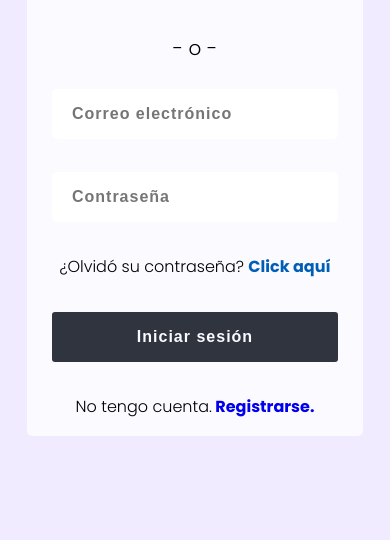
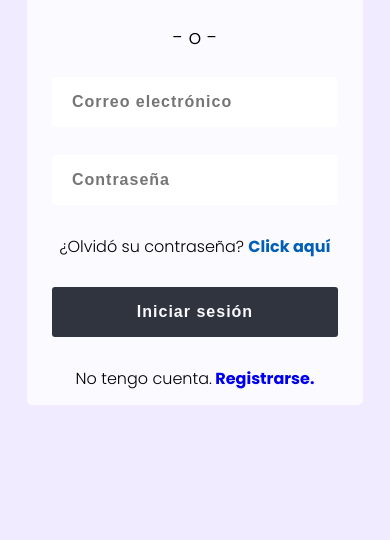
Before and after one commit to AlexanderBedoyaE/PrimeraEntrega, a plain HTML site: page index.html in a window 390 px wide. Shown: the part 304-844 px from the top of the page. Drawn offline with Linux system fonts and the light colour scheme.

Commit message:
se realizan cambios al Media Querys

```diff
--- a/css/styles.css
+++ b/css/styles.css
@@ -150,7 +150,7 @@ a{
 @media screen and (max-width: 500px){
 
     body{
-        height: 95vh;
+        height: 91vh;
         font-family: 'Poppins', sans-serif;
         background-color: var(--fondo);
         overflow: scroll;
```
